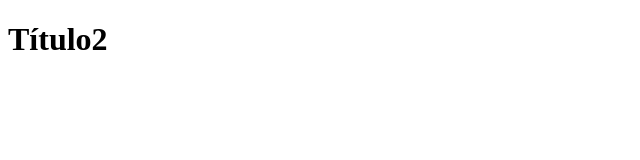
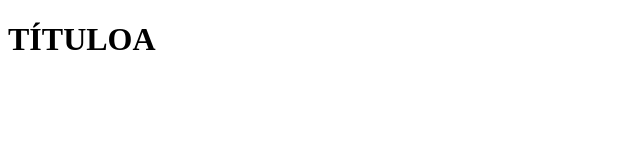
Before and after one commit to andresifp/HelloWorldGit, a plain HTML site: page index.html in a window 1280 px wide. Shown: the whole page, without its empty margins (0-640 px from the left). Drawn offline with Linux system fonts and the light colour scheme.

Commit message:
Cambio título 2

```diff
--- a/index.html
+++ b/index.html
@@ -7,7 +7,7 @@
     <title>git</title>
 </head>
 <body>
-    <h1>Título2</h1>
+    <h1>TÍTULOA</h1>
 
 </body>
 </html>
```
